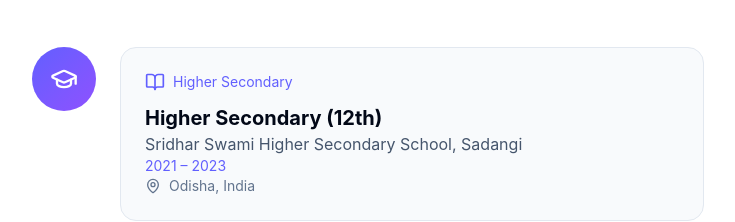
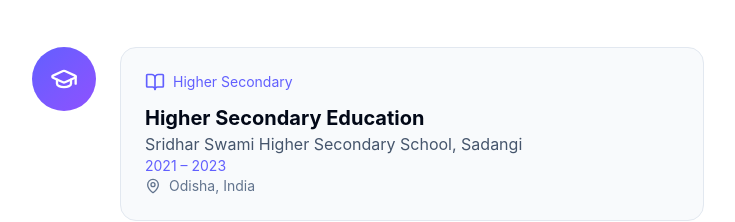
Before and after one commit to Codewithabhijitsahoo/PORTFOLIO, a React (Vite) app: page / in a window 1280 px wide. Shown: the part 4952-5174 px from the top of the page, without its empty margins (272-1007 px from the left). Built offline with nearby package versions, Linux system fonts and the light colour scheme; no server answers.

Commit message:
Added blog section to portfoli2o

```diff
--- a/src/components/EducationSection.tsx
+++ b/src/components/EducationSection.tsx
@@ -124,7 +124,7 @@
                 </div>
 
                 <h3 className="text-xl font-bold dark:text-white">
-                  Higher Secondary (12th)
+                  Higher Secondary Education
                 </h3>
 
                 <p className="text-slate-600 dark:text-slate-400">
```
